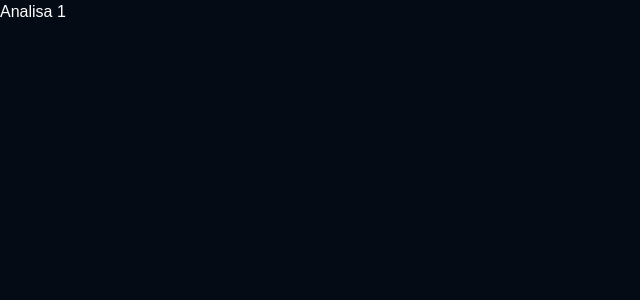
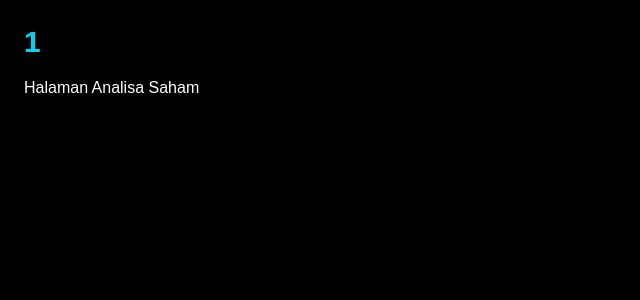
Before and after one commit to pediaboy/analisis, a Next.js app: page /analisa/1 in a window 1280 px wide. Shown: the top 300 px of the page, without its empty margins (0-640 px from the left). Built offline with nearby package versions, Linux system fonts and the light colour scheme.

Commit message:
Update page.tsx

```diff
--- a/app/analisa/[kode]/page.tsx
+++ b/app/analisa/[kode]/page.tsx
@@ -6,8 +6,14 @@ export default async function AnalisaPage({
   const { kode } = await params;
 
   return (
-    <div>
-      Analisa {kode}
-    </div>
+    <main className="min-h-screen bg-black text-white p-6">
+      <h1 className="text-3xl font-bold text-cyan-400">
+        {kode}
+      </h1>
+
+      <p className="mt-4">
+        Halaman Analisa Saham
+      </p>
+    </main>
   );
 }
```
